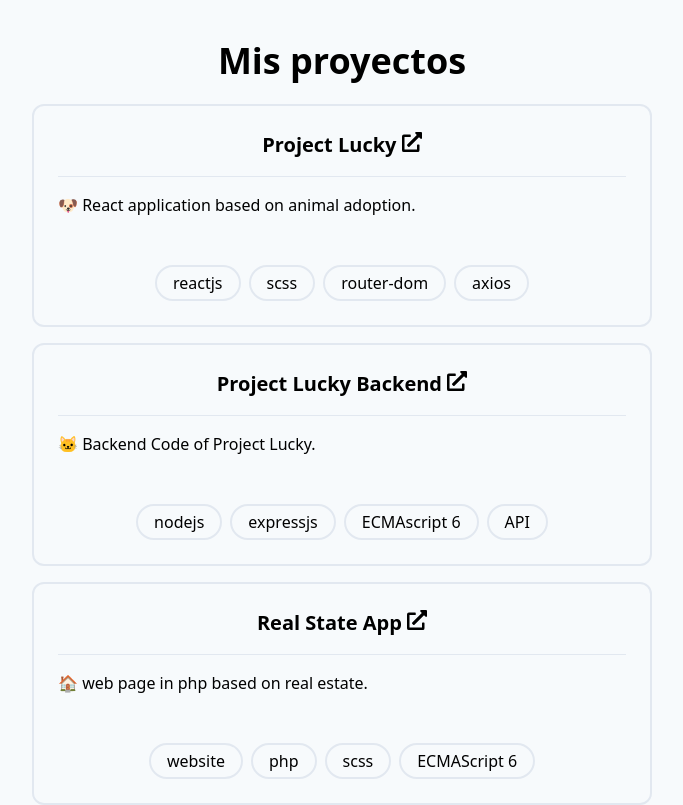
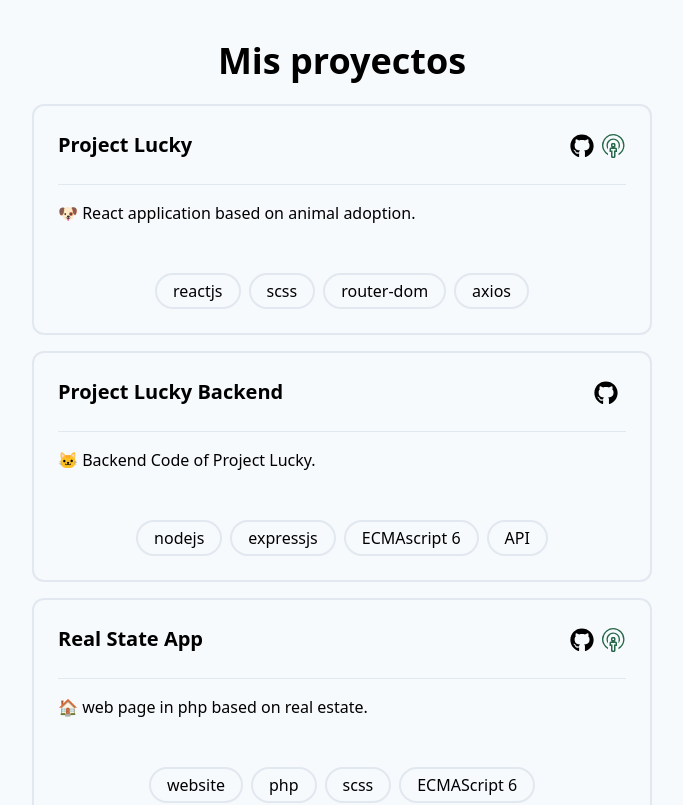
Before and after one commit to fernandoliva/portfolio, a React (Create React App) app: page / in a window 1280 px wide. Shown: the part 1460-2265 px from the top of the page, without its empty margins (298-981 px from the left). Built offline with nearby package versions, Linux system fonts and the light colour scheme.

Commit message:
Project fix links and styles

```diff
--- a/src/assets/data.js
+++ b/src/assets/data.js
@@ -72,7 +72,8 @@ const data = {
         "router-dom",
         "axios"
       ],
-      link: "https://github.com/fernandoliva/project-lucky"
+      link: "https://github.com/fernandoliva/project-lucky",
+      live: "https://project-lucky.netlify.app/"
     },
     {
       title: "Project Lucky Backend",
@@ -94,7 +95,8 @@ const data = {
         "scss",
         "ECMAScript 6"
       ],
-      link: "https://github.com/fernandoliva/appInmobiliaria"
+      link: "https://github.com/fernandoliva/appInmobiliaria",
+      live: "http://appinmo.fernandoliva.es/"
     },
     {
       title: "Rick and Morty Angular App",
@@ -105,7 +107,8 @@ const data = {
         "scss",
         "Typescript"
       ],
-      link: "https://github.com/fernandoliva/rickandmorty-angular"
+      link: "https://github.com/fernandoliva/rickandmorty-angular",
+      live: "http://rickandmortyapi.fernandoliva.es/"
     },
     {
       title: "Barber Shop App",
@@ -116,7 +119,8 @@ const data = {
         "scss",
         "ECMAScript 6"
       ],
-      link: "https://github.com/fernandoliva/appSalon"
+      link: "https://github.com/fernandoliva/appSalon",
+      live: "http://appsalon.fernandoliva.es/"
     },
     {
       title: "Portfolio",
@@ -126,7 +130,8 @@ const data = {
         "react",
         "tailwindCSS"
       ],
-      link: "https://github.com/fernandoliva/appSalon"
+      link: "https://github.com/fernandoliva/portfolio",
+      live: "https://portfolio.fernandoliva.es/"
     }
   ]
 };
--- a/src/partials/ProjectCard.js
+++ b/src/partials/ProjectCard.js
@@ -1,15 +1,31 @@
 import React from "react";
-import { FaExternalLinkAlt } from "react-icons/fa";
+import { FaGithub } from "react-icons/fa";
+import { GoBroadcast } from "react-icons/go";
 
-const ProjectCard = ({ project: { title, description, tags, link } }) => {
+const ProjectCard = ({ project: { title, description, tags, link, live } }) => {
   return (
     <div className="group w-full sm:w-1/2 m-4 mx-auto p-6 rounded-xl border-2 border-gray-300">
-      <a href={link}>
-        <h1 className="text-xl text-center font-bold">
-          {title}{" "}
-          <FaExternalLinkAlt className="inline align-baseline" />
-        </h1>
-      </a>
+        <div className="flex flex-row items-center justify-between">
+          <a href={link} target="_blank" rel="noopener noreferrer mx-2">
+            <h1 className="text-lg md:text-xl font-bold pb-2">{title}</h1>
+          </a>
+          <div className="links flex flex-row items-center justify-space w-80">
+            {link && (
+              <a href={link}>
+                <h1 className="text-2xl text-center font-bold">
+                  <FaGithub className="inline align-baseline mx-2" />
+                </h1>
+              </a>
+            )}
+            {live && (
+              <a href={live}>
+                <h1 className="text-2xl text-center font-bold animate-pulse text-green-800">
+                  <GoBroadcast className="inline align-baseline" />
+                </h1>
+              </a>
+            )}
+          </div>
+        </div>
       <hr className="my-4" />
       <p className="">{description}</p>
       <div className="mt-12 mb-0 flex flex-wrap justify-center items-center gap-2">
```
Also changed, not shown: tailwind.js, 1 other file (tests, documents, lock files or other folders).
